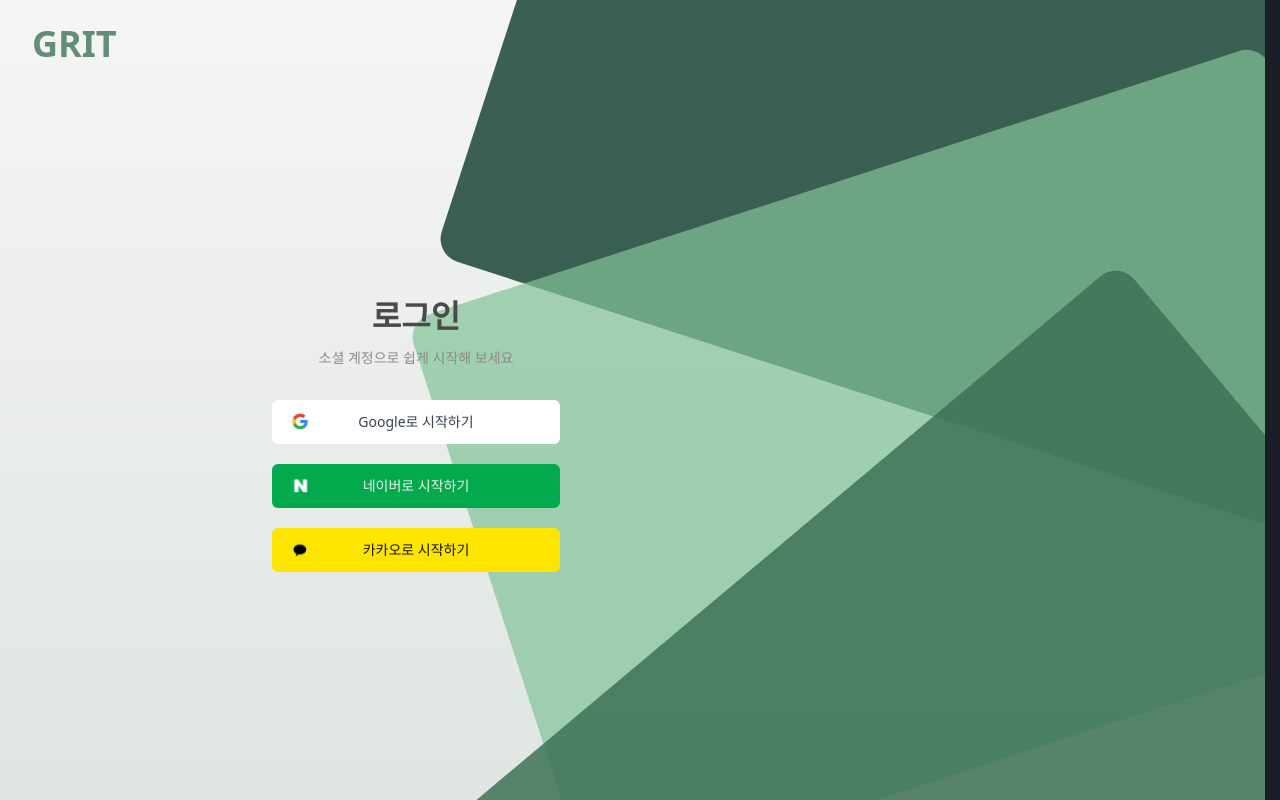
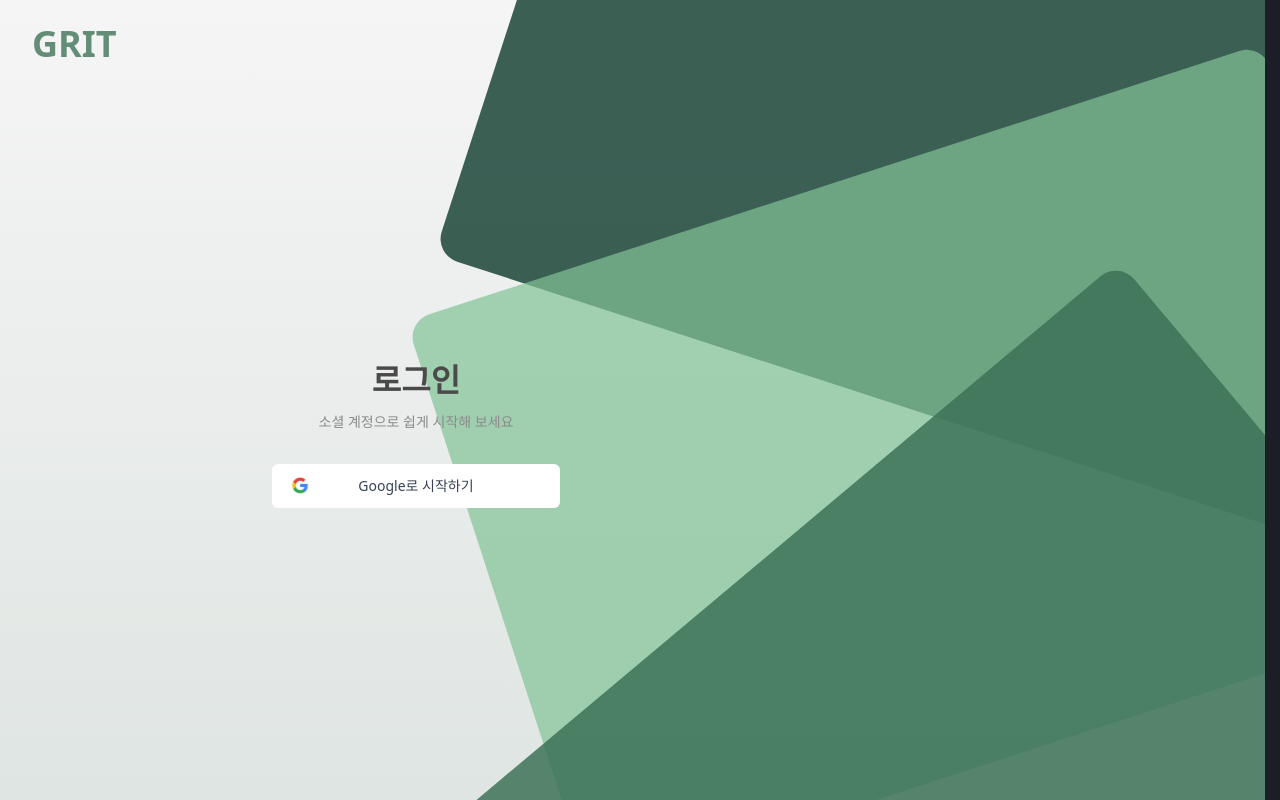
Before and after one commit to Don-zo/GRIT, a React (Vite) app in the folder frontend/: page /signup in a window 1280 px wide. Built offline with nearby package versions, Linux system fonts and the light colour scheme.

Commit message:
feat: 로그인 화면 불필요한 컴포넌트 제거

```diff
--- a/frontend/src/pages/Signup/index.tsx
+++ b/frontend/src/pages/Signup/index.tsx
@@ -57,8 +57,8 @@
                   provider="google"
                   onClick={handleGoogleLogin}
                 />
-                <SocialLoginButton provider="naver" />
-                <SocialLoginButton provider="kakao" />
+                {/* <SocialLoginButton provider="naver" />
+                <SocialLoginButton provider="kakao" /> */}
               </div>
 
               {/* <p className="mt-6 w-[320px] max-w-[92vw] text-center text-[11px] text-[#6b8a7a]">
```
